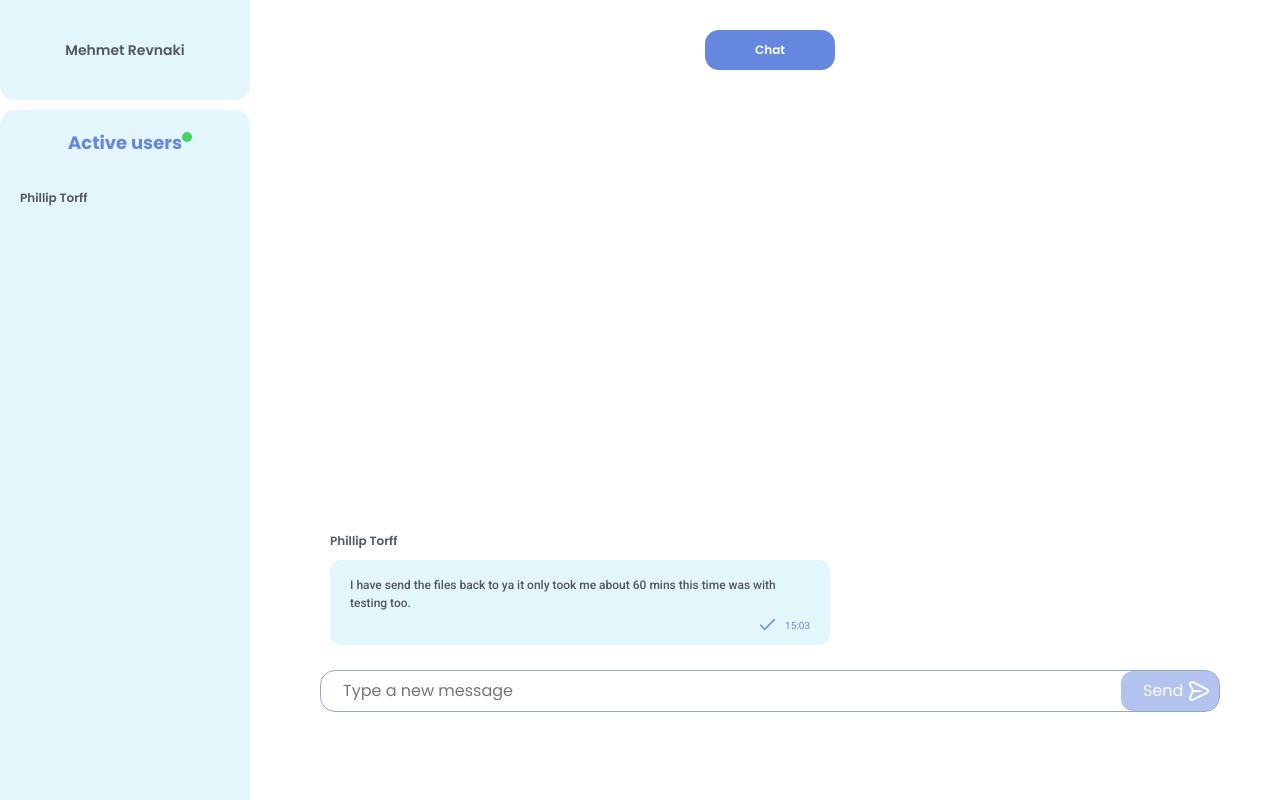
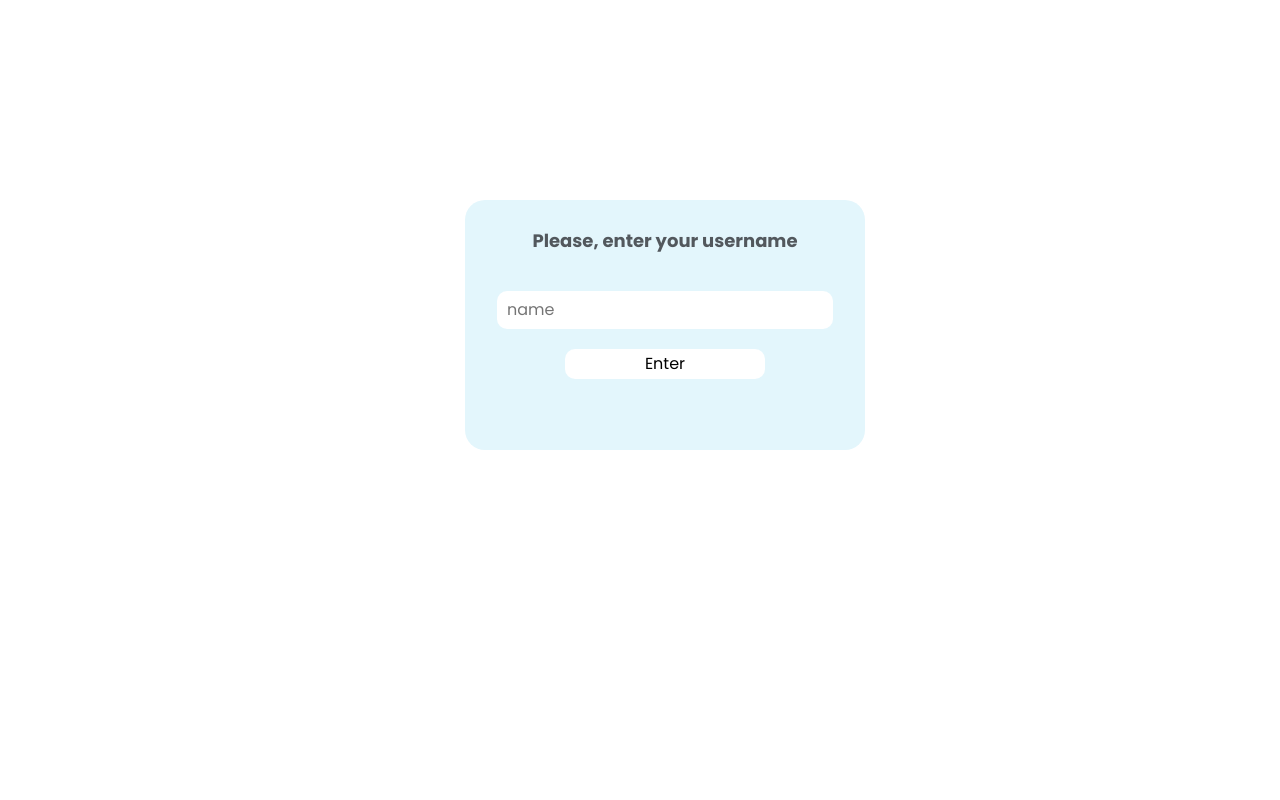
Before and after one commit to LysiukOleksandr/MERN-chat, a React (Create React App) app in the folder client/: page / in a window 1280 px wide. Built offline with nearby package versions, Linux system fonts and the light colour scheme.

Commit message:
client part of sending messages

```diff
--- a/client/package.json
+++ b/client/package.json
@@ -10,6 +10,7 @@
     "react": "^17.0.1",
     "react-dom": "^17.0.1",
     "react-scripts": "4.0.1",
+    "socket.io-client": "^3.0.5",
     "web-vitals": "^0.2.4"
   },
   "scripts": {
--- a/client/src/App.css
+++ /dev/null
@@ -1,38 +0,0 @@
-.App {
-  text-align: center;
-}
-
-.App-logo {
-  height: 40vmin;
-  pointer-events: none;
-}
-
-@media (prefers-reduced-motion: no-preference) {
-  .App-logo {
-    animation: App-logo-spin infinite 20s linear;
-  }
-}
-
-.App-header {
-  background-color: #282c34;
-  min-height: 100vh;
-  display: flex;
-  flex-direction: column;
-  align-items: center;
-  justify-content: center;
-  font-size: calc(10px + 2vmin);
-  color: white;
-}
-
-.App-link {
-  color: #61dafb;
-}
-
-@keyframes App-logo-spin {
-  from {
-    transform: rotate(0deg);
-  }
-  to {
-    transform: rotate(360deg);
-  }
-}
--- a/client/src/App.js
+++ b/client/src/App.js
@@ -1,15 +1,72 @@
-import './App.css';
 import {Aside, Dialog, Login, Sender} from "./components";
+import {useState, useEffect} from 'react'
+import io from 'socket.io-client'
+
+let socket;
+
+const CONNECTION_PORT = 'localhost:8000/'
 
 function App() {
+
+    const [loggedIn, setLoggedIn] = useState(false)
+    const [userName, setUserName] = useState('')
+
+    const onChangeUserName = (name) => {
+        setUserName(name)
+    }
+
+
+    const [message, setMessage] = useState('')
+    const [messageList, setMessageList] = useState([])
+
+    const onChangeMessage = (message) => {
+        setMessage(message)
+    }
+
+    const sendMessage = async() => {
+
+        let messageContent = {
+            room: 'room',
+            content: {
+                author: userName,
+                message
+            }
+        }
+
+       await socket.emit("send_message", messageContent)
+        setMessageList([...messageList, messageContent.content])
+        setMessage("")
+    }
+
+    useEffect(() => {
+        socket = io(CONNECTION_PORT)
+    }, [])
+
+    useEffect(()=>{
+        socket.on('receive_message', (data)=>{
+            setMessageList([...messageList, data])
+        })
+    })
+
+    const connectToRoom = () => {
+        setLoggedIn(true)
+        socket.emit('join', 'room')
+    }
+
+
     return (
         <div className='wrapper'>
-        <Aside />
+            {!loggedIn ? (
+                <Login onChangeUserName={onChangeUserName} connectToRoom={connectToRoom}/>
+            ) : (
+                <div>
+                    <Aside/>
                     <main className="main">
-            <Dialog/>
-            <Sender/>
+                        <Dialog messages={messageList} userName={userName}/>
+                        <Sender onChangeMessage={onChangeMessage} sendMessage={sendMessage}/>
                     </main>
-          {/*<Login/>*/}
+                </div>
+            )}
         </div>
     );
 }
--- a/client/src/components/Dialog.jsx
+++ b/client/src/components/Dialog.jsx
@@ -1,14 +1,16 @@
 import React from 'react';
 import {Message} from "./index";
 
-const Dialog = () => {
+const Dialog = ({messages, userName}) => {
     return (
         <section className="dialog">
             <div className="container">
                 <div className="dialog__wrapper">
                     <h1 className="dialog__title">Chat</h1>
                     <div className="dialog__content">
-                        <Message/>
+                        {messages && messages.reverse().map((item, index) => (
+                            <Message {...item} key={index} userName={userName}/>
+                        ))}
                     </div>
                 </div>
             </div>
--- a/client/src/components/Login.jsx
+++ b/client/src/components/Login.jsx
@@ -1,13 +1,16 @@
 import React from 'react';
 
-const Login = () => {
+const Login = ({onChangeUserName, connectToRoom}) => {
+
+
+
     return (
         <section className="login">
             <div className="login__wrapper">
                 <div className="login__content">
-                    <h1>Please, enter your email</h1>
-                    <input type="text" placeholder='name'/>
-                    <button type="submit">Enter</button>
+                    <h1>Please, enter your username</h1>
+                    <input type="text" placeholder='name' onChange={(e)=> onChangeUserName(e.target.value)}/>
+                    <button type="submit" onClick={connectToRoom}>Enter</button>
                 </div>
             </div>
         </section>
--- a/client/src/components/Message.jsx
+++ b/client/src/components/Message.jsx
@@ -1,13 +1,12 @@
 import React from 'react';
 
-const Message = () => {
+const Message = ({author, message, userName}) => {
     return (
-        <div className="dialog__item">
-            <h4 className="dialog__item-name">Phillip Torff</h4>
+        <div className={`dialog__item ${userName === author ? 'dialog__item-my': ''}`}>
+            <h4 className="dialog__item-name">{author}</h4>
             <div className="dialog__item-message">
                 <p className="dialog__item-message-text">
-                    I have send the files back to ya it only took me about 60 mins this time was with
-                    testing too.
+                    {message}
                 </p>
                 <div className="dialog__item-message-flex">
                     <div className="dialog__item-message-status">
--- a/client/src/components/Sender.jsx
+++ b/client/src/components/Sender.jsx
@@ -1,12 +1,15 @@
 import React from 'react';
 
-const Sender = () => {
+const Sender = ({onChangeMessage, sendMessage}) => {
     return (
         <section className='sender'>
             <div className="container">
                 <div className="sender__wrapper">
-                    <div className="sender__input"><input type="text" placeholder='Type a new message'/></div>
-                    <div className="sender__btn">Send</div>
+                    <div className="sender__input">
+                        <input type="text" placeholder='Type a new message'
+                               onChange={(e) => onChangeMessage(e.target.value)}/>
+                    </div>
+                    <div className="sender__btn" onClick={sendMessage}>Send</div>
                 </div>
             </div>
         </section>
--- a/client/src/index.css
+++ /dev/null
@@ -1,13 +0,0 @@
-body {
-  margin: 0;
-  font-family: -apple-system, BlinkMacSystemFont, 'Segoe UI', 'Roboto', 'Oxygen',
-    'Ubuntu', 'Cantarell', 'Fira Sans', 'Droid Sans', 'Helvetica Neue',
-    sans-serif;
-  -webkit-font-smoothing: antialiased;
-  -moz-osx-font-smoothing: grayscale;
-}
-
-code {
-  font-family: source-code-pro, Menlo, Monaco, Consolas, 'Courier New',
-    monospace;
-}
--- a/client/src/index.js
+++ b/client/src/index.js
@@ -1,6 +1,5 @@
 import React from 'react';
 import ReactDOM from 'react-dom';
-import './index.css';
 import App from './App';
 import reportWebVitals from './reportWebVitals';
 import '../src/scss/style.scss'
--- a/client/src/scss/style.scss
+++ b/client/src/scss/style.scss
@@ -742,7 +742,7 @@ li {
     margin-top: 30px;
     height: 550px;
     display: flex;
-    flex-direction: column-reverse;
+    flex-direction: column;
     justify-content: flex-start;
     overflow-y: auto;
     padding: 5px 10px;
@@ -769,6 +769,7 @@ li {
       border-radius: 10px;
 
       &-text {
+        max-width: 400px;
         font-weight: 500;
         font-size: 12px;
         line-height: 18px;
```
Also changed, not shown: 2 other files (tests, documents, lock files or other folders). Lines whose indentation alone changed are shown as unchanged.
